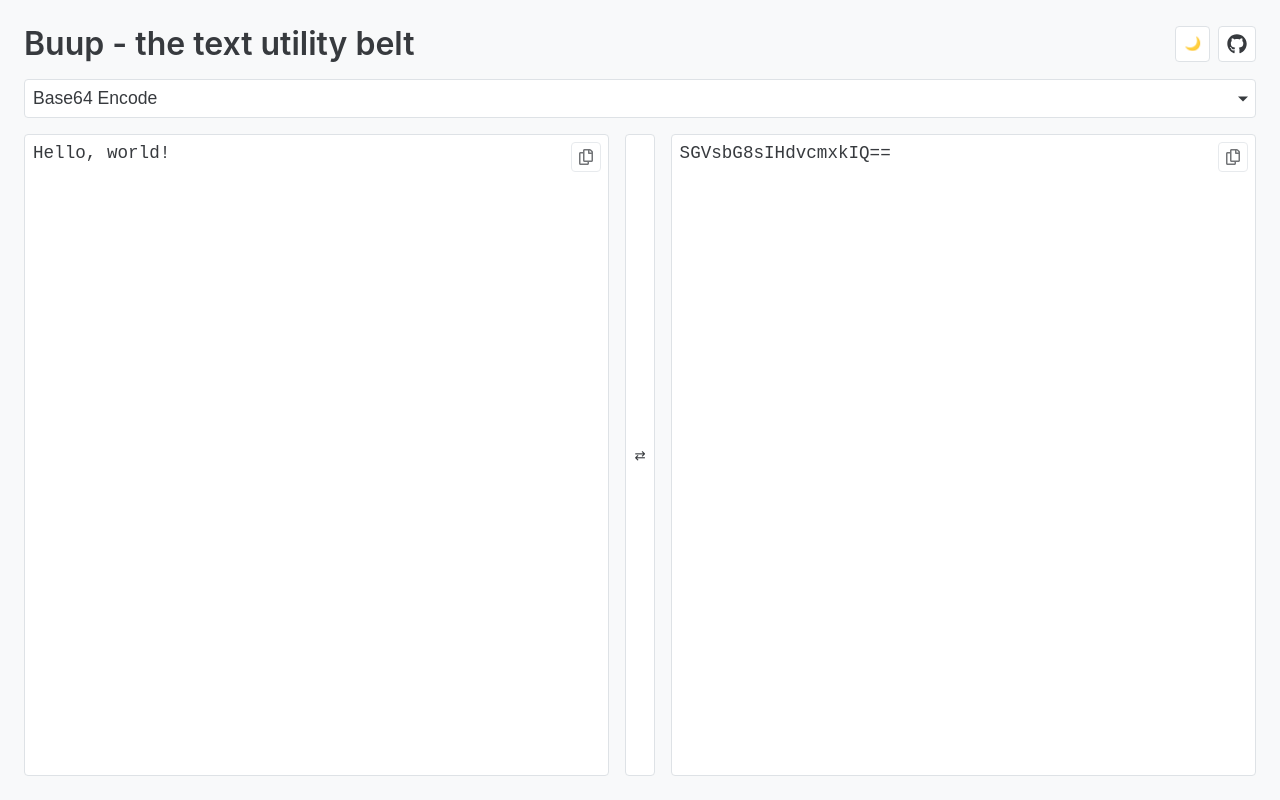
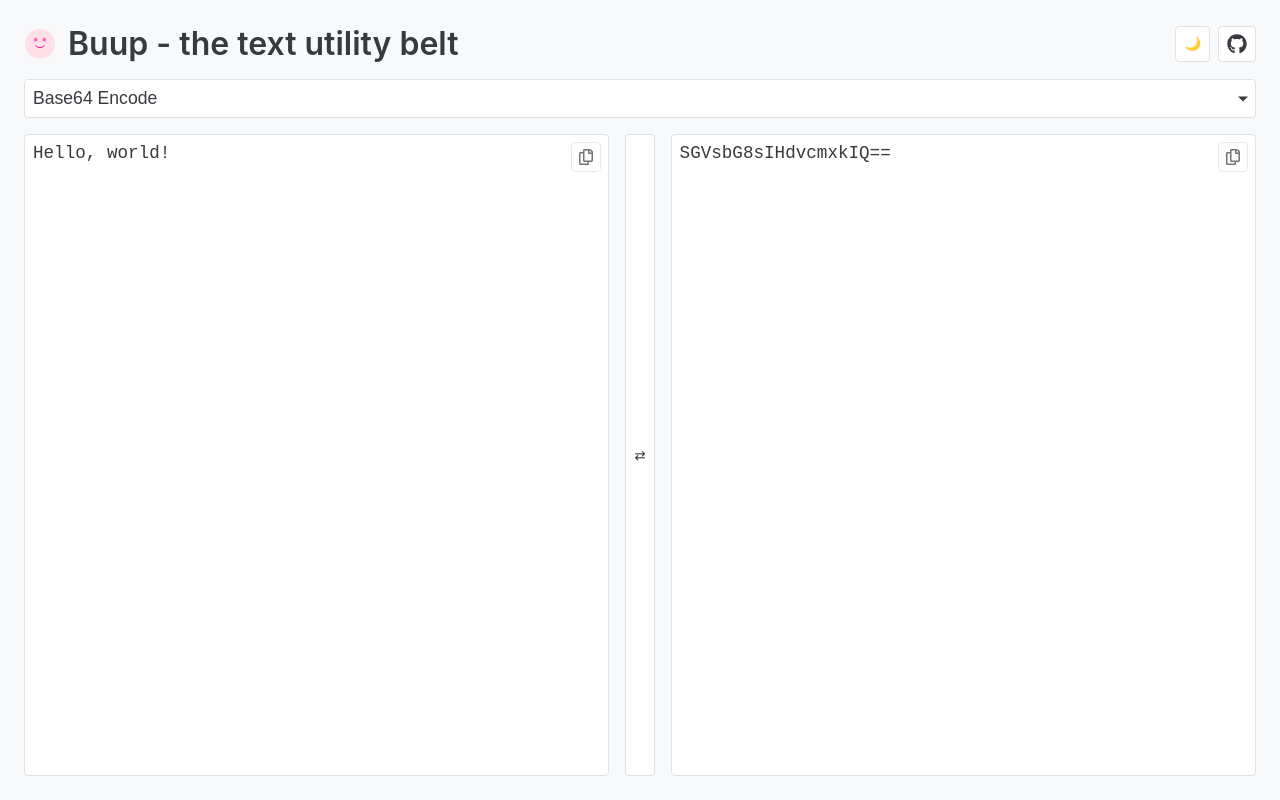
Before and after one commit to benletchford/buup.io, a React (Vite) app: page / in a window 1280 px wide. Built offline with nearby package versions, Linux system fonts and the light colour scheme.

Commit message:
Add icon to app

```diff
--- a/src/App.tsx
+++ b/src/App.tsx
@@ -2,6 +2,7 @@ import { ThemeProvider } from '@emotion/react';
 import styled from '@emotion/styled';
 import { useState } from 'react';
 import { FaGithub } from 'react-icons/fa';
+import buupIcon from '/buup-icon.svg';
 import { TransformPanel } from './components/TransformPanel';
 import { TransformSelector } from './components/TransformSelector';
 import { ThemeToggle } from './components/ThemeToggle';
@@ -45,6 +46,17 @@ const Header = styled.div`
     justify-content: space-between;
     align-items: center;
     margin-bottom: 1rem;
+`;
+
+const TitleContainer = styled.div`
+    display: flex;
+    align-items: center;
+    gap: 0.75rem;
+`;
+
+const TitleIcon = styled.img`
+    height: 2rem;
+    width: 2rem;
 `;
 
 const Title = styled.h1`
@@ -102,7 +114,10 @@ function App() {
     <ThemeProvider theme={isDark ? theme.dark : theme.light}>
       <Container>
         <Header>
-          <Title>Buup - the text utility belt</Title>
+          <TitleContainer>
+            <TitleIcon src={buupIcon} alt="Buup icon" />
+            <Title>Buup - the text utility belt</Title>
+          </TitleContainer>
           <TopBar>
             <ThemeToggle isDark={isDark} onToggle={() => setIsDark(!isDark)} />
             <GitHubButton
```
Also changed, not shown: public/buup-screenshot.png.
